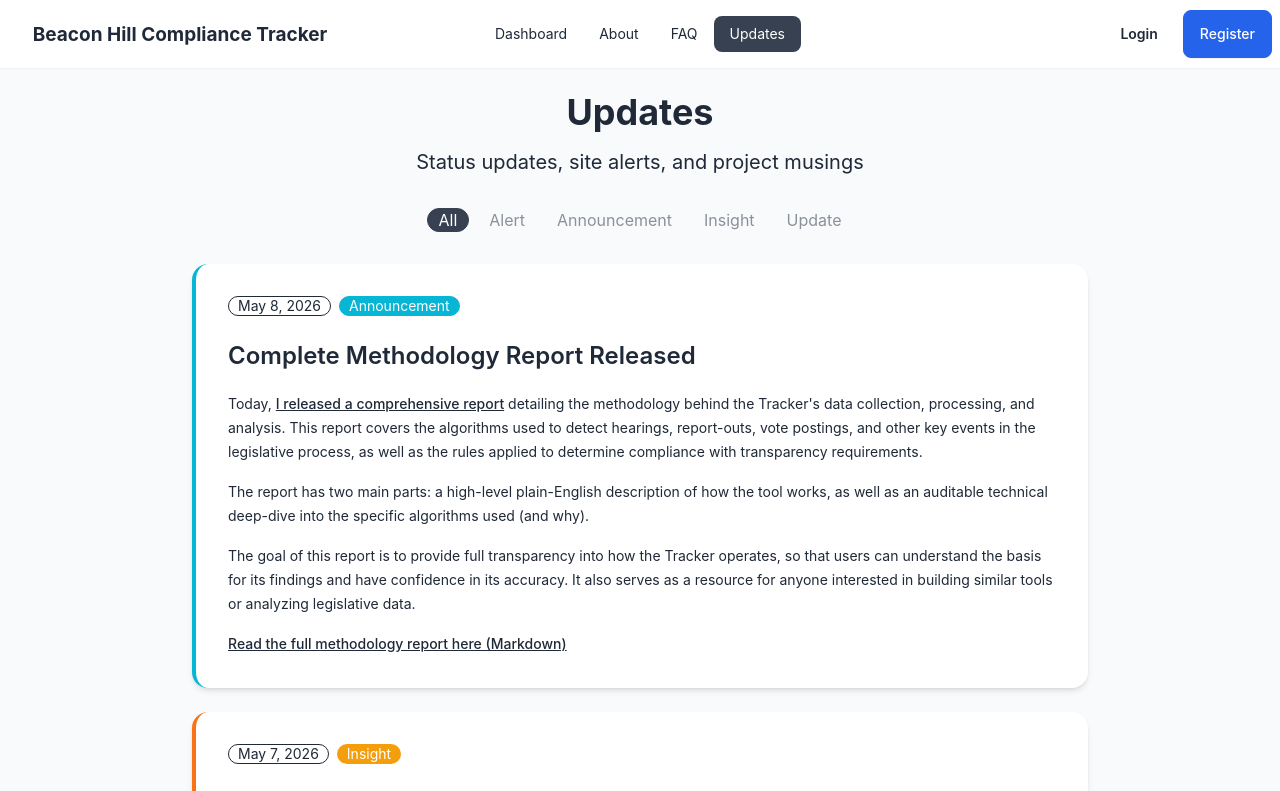
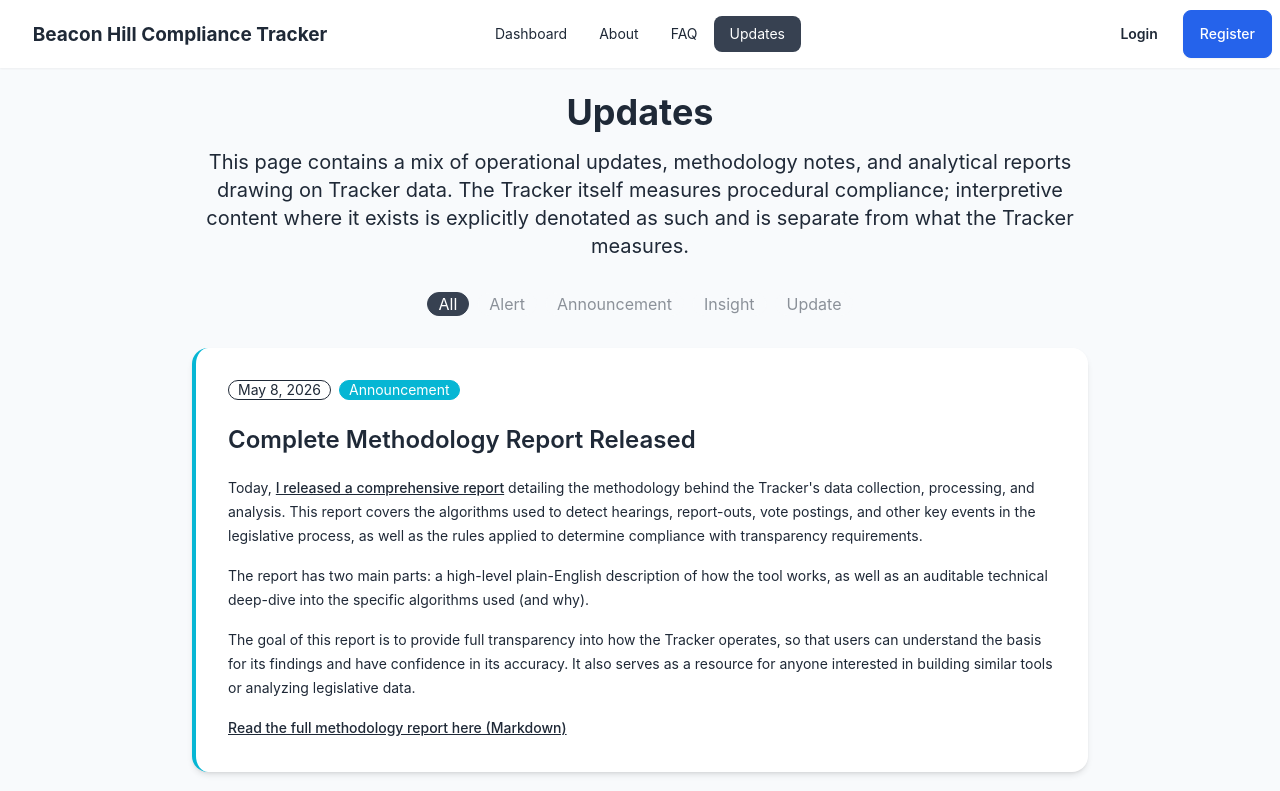
Before and after one commit to arbowl/beacon-hill-tracker, a React (Vite) app in the folder frontend/: page /updates in a window 1280 px wide. Shown: the top 791 px of the page. Built offline with nearby package versions, Linux system fonts and the light colour scheme.

Commit message:
Update UpdatesPage.tsx

```diff
--- a/frontend/src/pages/UpdatesPage.tsx
+++ b/frontend/src/pages/UpdatesPage.tsx
@@ -91,7 +91,7 @@ const UpdatesPage: React.FC = () => {
       <div className="text-center">
         <h1 className="text-4xl font-bold mb-4">Updates</h1>
         <p className="text-xl text-base-content/70">
-          Status updates, site alerts, and project musings
+          This page contains a mix of operational updates, methodology notes, and analytical reports drawing on Tracker data. The Tracker itself measures procedural compliance; interpretive content where it exists is explicitly denotated as such and is separate from what the Tracker measures.
         </p>
       </div>
 
```
